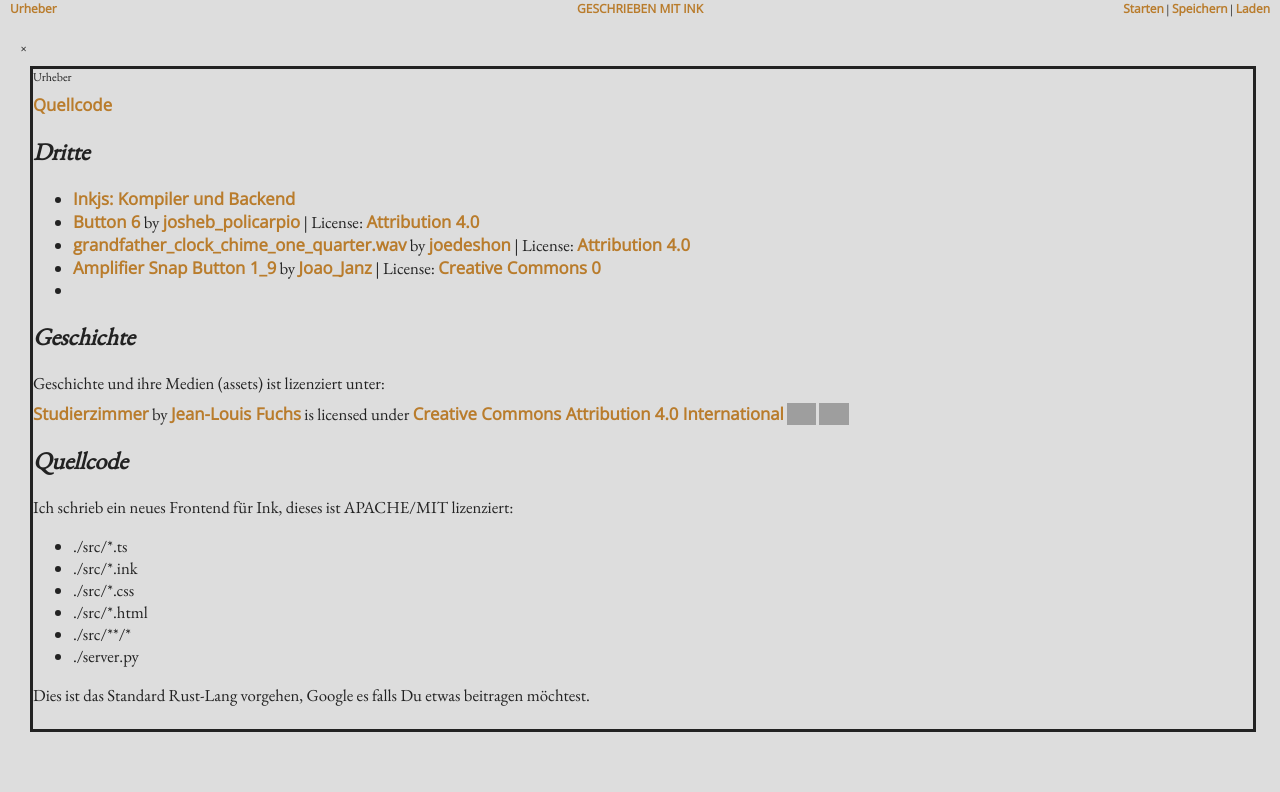
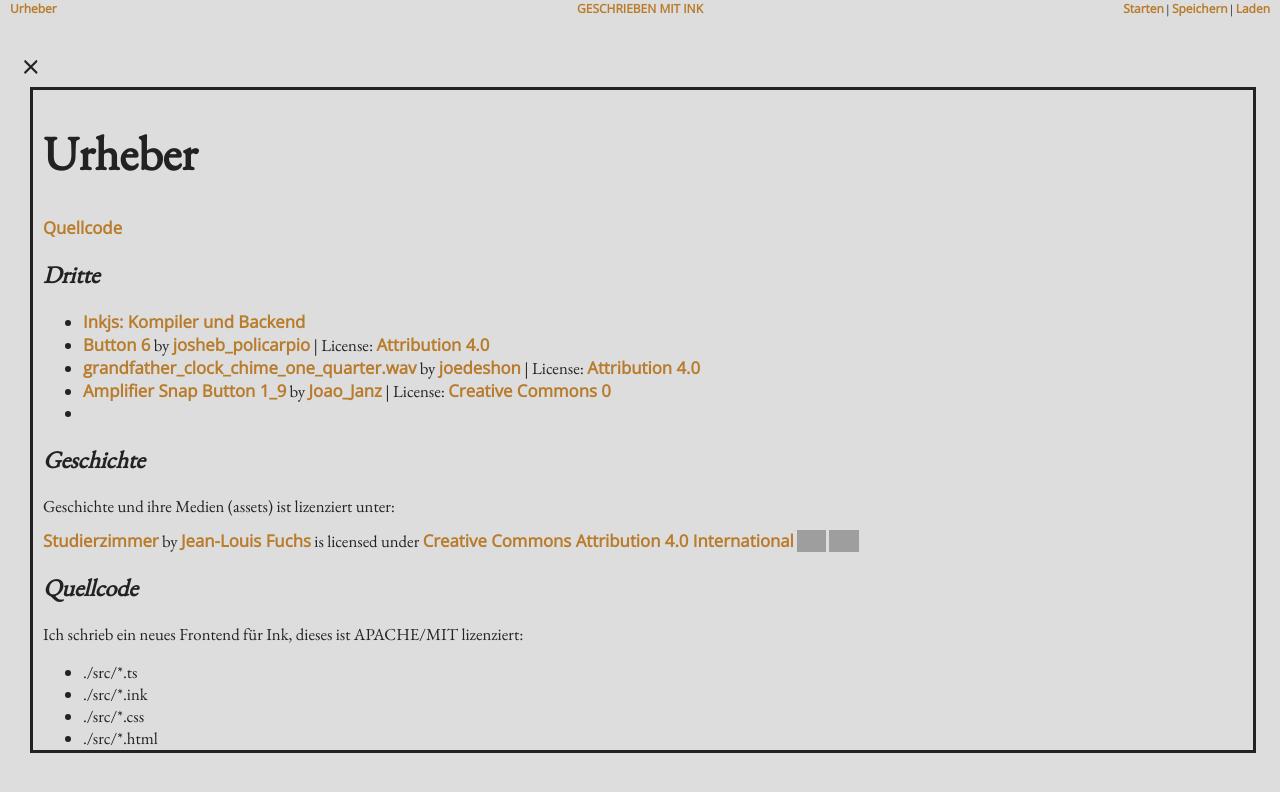
Before and after one commit to rhizoome/studierzimmer, a website: page src/index.html in a window 1280 px wide. Both pictures are taken after a click on the link "Urheber". Drawn offline with Linux system fonts and the light colour scheme; grey boxes are pictures that could not be loaded; files whose address does not match are found by name.

Commit message:
fix styles

```diff
--- a/src/index.html
+++ b/src/index.html
@@ -32,13 +32,13 @@
             </div>
         </div>
     </div>
-    <div id="attr_modal" class="modal">
-        <span  id="close_btn">&times;</span>
-        <div id="attr_text" class="full">text</div>
+    <div id="attrModal" class="modal">
+        <div id="closeBtn">&times;</div>
+        <div id="attrOuter" class=full><div id="attrText">text</div></div>
     </div>
     <script defer>
         document.getElementById('attribution').addEventListener('click', function (event) {
-            const attrTextDiv = document.getElementById("attr_text");
+            const attrTextDiv = document.getElementById("attrText");
 
             fetch("attribution.html")
                 .then(response => {
@@ -52,14 +52,14 @@
                     attrTextDiv.querySelectorAll('a').forEach(anchor => {
                         anchor.setAttribute('target', '_blank');
                     });
-                    document.getElementById('attr_modal').style.display = 'block';
+                    document.getElementById('attrModal').style.display = 'block';
                 })
                 .catch(error => {
                     console.error("Error loading attribution.html:", error);
                 });
         });
-        document.getElementById('close_btn').addEventListener('click', function (event) {
-            document.getElementById('attr_modal').style.display = 'none';
+        document.getElementById('closeBtn').addEventListener('click', function (event) {
+            document.getElementById('attrModal').style.display = 'none';
         });
     </script>
 
--- a/src/style.css
+++ b/src/style.css
@@ -91,8 +91,14 @@ body.switched {
     width: 100%;
 }
 
-#close_btn {
+#closeBtn {
+    font-size: 3rem;
+    margin-bottom: -10px;
     cursor: pointer;
+}
+
+#attrText {
+    margin: 10px;
 }
 
 .modal {
@@ -175,9 +181,7 @@ b {
 }
 
 h1 {
-    font-size: 4rem;;
-    margin-bottom: 10px;
-
+    font-size: 4rem;
 }
 
 h2 {
@@ -194,8 +198,8 @@ a {
 }
 
 p {
-    margin-top: 0.5em;
-    margin-bottom: 0.5em;
+    margin-top: 0.7em;
+    margin-bottom: 0.7em;
     font-size: 1.8rem;
 }
 
--- a/static/attribution.html
+++ b/static/attribution.html
@@ -1,4 +1,4 @@
-<hi>Urheber</h1>
+<h1>Urheber</h1>
 <p><a href="https://github.com/rhizoome/studierzimmer/">Quellcode</a></p>
 <h2>Dritte</h2>
 <ul>
```
